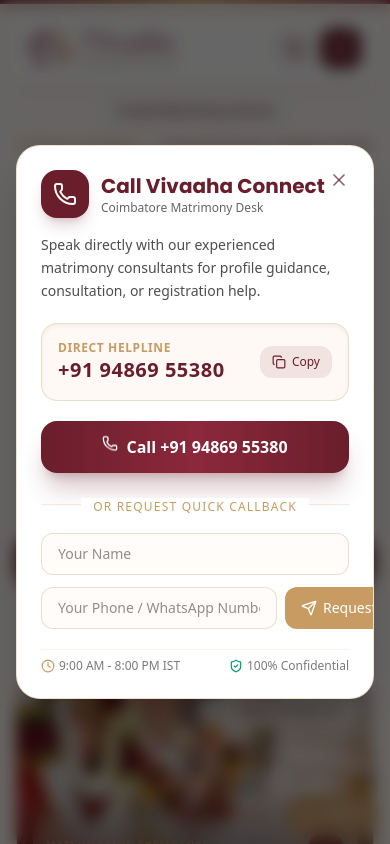
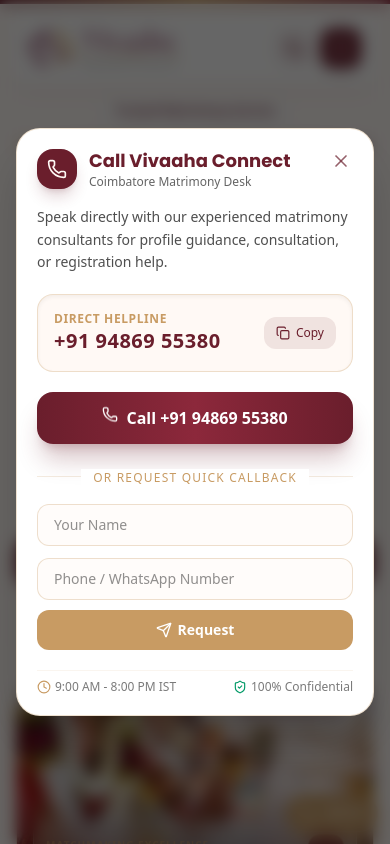
Before and after one commit to Kameshcruze/testvivaahaconnect, a React (Vite) app: page / in a window 390 px wide. Both pictures are taken after a click on the button 295 px from the left and 48 px from the top of the page. Shown: the top 844 px of the page. Built offline with nearby package versions, Linux system fonts and the light colour scheme; a web font is replaced by a local one.

Commit message:
fix(ui): improve call modal responsiveness and layout
Adjust padding, constraints, and close button positioning to ensure the call modal fits better on smaller mobile screens and prevents content overflow.

```diff
--- a/src/components/CallModal.tsx
+++ b/src/components/CallModal.tsx
@@ -47,24 +47,24 @@
             animate={{ opacity: 1, scale: 1, y: 0 }}
             exit={{ opacity: 0, scale: 0.9, y: 20 }}
             transition={{ type: "spring", damping: 25, stiffness: 300 }}
-            className="relative w-full max-w-md overflow-hidden rounded-3xl bg-white border border-[#C89B63]/30 p-6 sm:p-8 shadow-2xl"
+            className="relative w-full max-w-md max-h-[90vh] overflow-y-auto rounded-3xl bg-white border border-[#C89B63]/30 p-5 sm:p-7 shadow-2xl box-border"
           >
             {/* Close button */}
             <button
               onClick={resetAndClose}
-              className="absolute top-4 right-4 p-2 rounded-full text-[#6A1E2C]/70 hover:text-[#6A1E2C] hover:bg-[#F8E8DA]/50 transition"
+              className="absolute top-3.5 right-3.5 sm:top-4 sm:right-4 p-2 rounded-full text-[#6A1E2C]/70 hover:text-[#6A1E2C] hover:bg-[#F8E8DA]/50 transition z-10"
               aria-label="Close dialog"
             >
               <X className="w-5 h-5" />
             </button>
 
             {/* Header */}
-            <div className="flex items-center gap-3 mb-4">
-              <div className="w-12 h-12 rounded-2xl bg-[#6A1E2C] text-[#FFF9F5] flex items-center justify-center shadow-lg shadow-[#6A1E2C]/20">
-                <Phone className="w-6 h-6" />
+            <div className="flex items-center gap-3 mb-4 pr-10">
+              <div className="w-10 h-10 sm:w-12 sm:h-12 shrink-0 rounded-2xl bg-[#6A1E2C] text-[#FFF9F5] flex items-center justify-center shadow-lg shadow-[#6A1E2C]/20">
+                <Phone className="w-5 h-5 sm:w-6 sm:h-6" />
               </div>
-              <div>
-                <h3 className="text-xl font-heading font-bold text-[#6A1E2C]">
+              <div className="min-w-0">
+                <h3 className="text-lg sm:text-xl font-heading font-bold text-[#6A1E2C] leading-snug">
                   Call Vivaaha Connect
                 </h3>
                 <p className="text-xs text-[#222222]/70">
@@ -133,18 +133,18 @@
                     onChange={(e) => setCandidateName(e.target.value)}
                     className="w-full px-4 py-2.5 rounded-xl border border-[#C89B63]/30 bg-[#FFF9F5]/50 text-sm focus:outline-none focus:border-[#6A1E2C] transition"
                   />
-                  <div className="flex gap-2">
+                  <div className="flex flex-col sm:flex-row gap-2.5">
                     <input
                       type="tel"
                       required
-                      placeholder="Your Phone / WhatsApp Number"
+                      placeholder="Phone / WhatsApp Number"
                       value={phoneInput}
                       onChange={(e) => setPhoneInput(e.target.value)}
-                      className="flex-1 px-4 py-2.5 rounded-xl border border-[#C89B63]/30 bg-[#FFF9F5]/50 text-sm focus:outline-none focus:border-[#6A1E2C] transition"
+                      className="w-full sm:flex-1 px-4 py-2.5 rounded-xl border border-[#C89B63]/30 bg-[#FFF9F5]/50 text-sm focus:outline-none focus:border-[#6A1E2C] transition min-w-0"
                     />
                     <button
                       type="submit"
-                      className="px-4 py-2.5 rounded-xl bg-[#C89B63] text-white font-medium text-sm flex items-center gap-1.5 hover:bg-[#b0844d] transition shrink-0"
+                      className="w-full sm:w-auto px-5 py-2.5 rounded-xl bg-[#C89B63] hover:bg-[#b0844d] text-white font-semibold text-sm flex items-center justify-center gap-1.5 transition shrink-0 active:scale-[0.98]"
                     >
                       <Send className="w-4 h-4" /> Request
                     </button>
```
